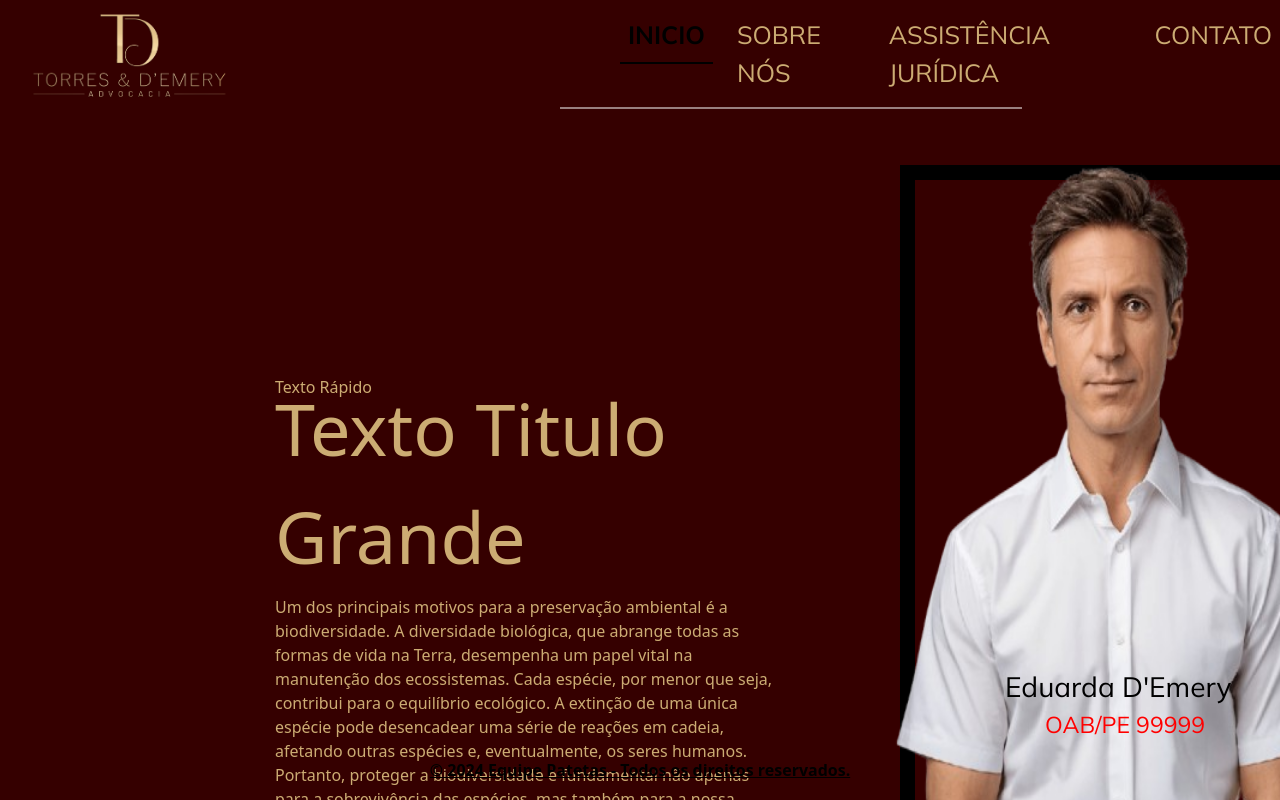
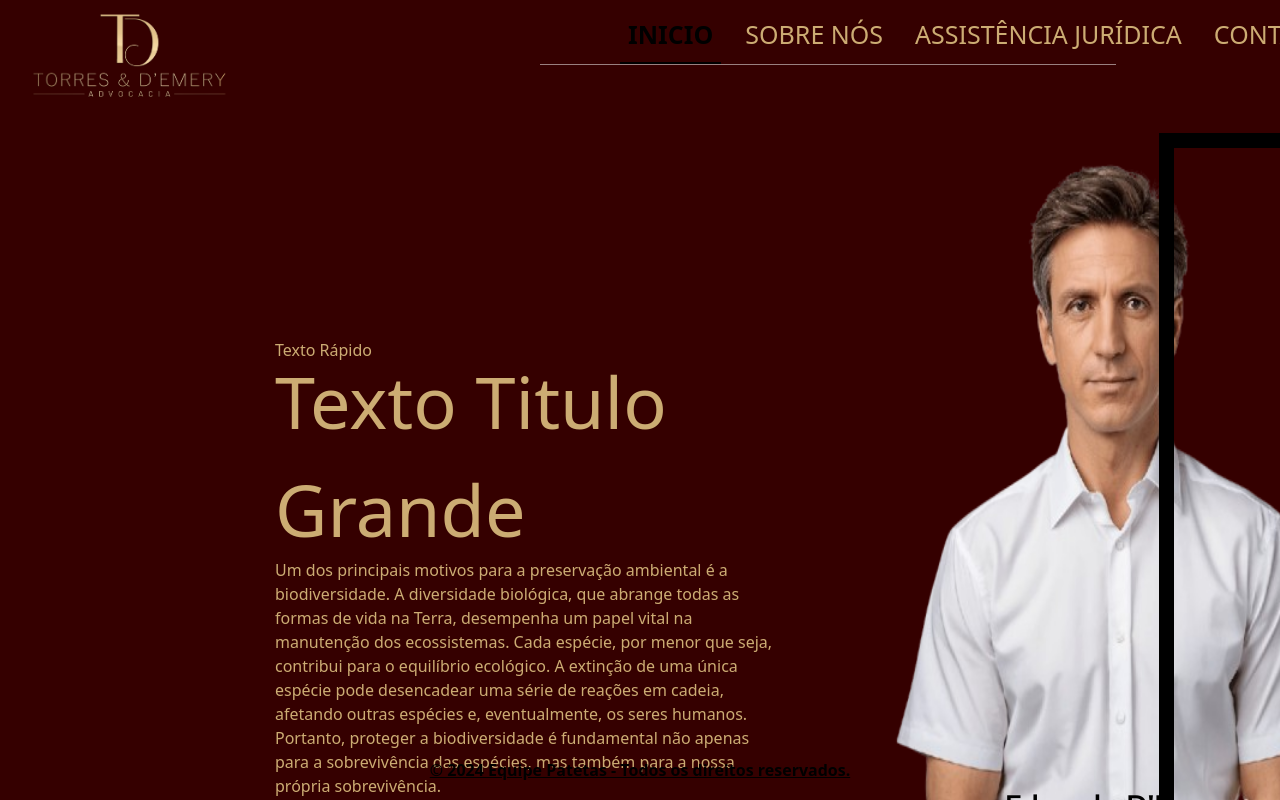
Before and after one commit to FluxusTech0/LandingPage_Advocacia, a React (Vite) app in the folder LandingPage/: page / in a window 1280 px wide. Shown: the top 800 px of the page. Built offline with nearby package versions, Linux system fonts and the light colour scheme.

Commit message:
Ajuste CSS para a segunda pagina ficar 100% dá tela, navbar acompanha o scroll e ajuste na letra e tamanho da legenda dá foto

```diff
--- a/LandingPage/src/App.css
+++ b/LandingPage/src/App.css
@@ -1,13 +1,12 @@
 .navbar {
-  z-index: -1.5;
-  font-size: 25px;
-  font-family: 'Mulish', sans-serif;
-  display: flex;
-  justify-content: center;
-  align-items: center;
-  margin-left: 620px;
-  margin-top: -100px;
-  position: sticky;
+    width: 100%;
+    position: absolute; /* Não está fixa no topo, apenas acompanha o site */
+    background-color: transparent;
+    transition: background-color 0.3s ease, padding 0.3s ease;
+    padding: 20px;
+    top: -100px;
+    left: 620px;
+    font-size: 25px;
   }
 
 .navbar .nav-link{
@@ -18,6 +17,14 @@
 .navbar .nav-link:hover{
     color: #CCAC73;
 }
+
+.navbar.scrolled {
+    position: fixed; /* Quando rolar, a navbar segue fixada */
+    top: 0;
+    background-color: #350000; /* Altera a cor quando o scroll acontece */
+    padding: 10px;
+    z-index: 10000;
+  }
 
 .backgroundimage {
     position: fixed;
@@ -36,13 +43,15 @@
 .navbar::after {
     content: "";
     display: block;
-    height: 2px;
-    width: 70%;
+    height: 1px;
+    width: 45%;
     background-color: rgba(255, 255, 255, 0.5);
     position: absolute;
     bottom: 0;
     left: 0;
-    margin-left: -60px;
+    margin-left: -80px;
+    top: 64px;
+    z-index: -1;
 
     }
 
@@ -78,14 +87,14 @@ footer p{
     color: #CCAC73;
     margin-left: 150px;
     position: absolute;
-    top: 250px; /* Altere a posição como necessário */
+    top: 150px; /* Altere a posição como necessário */
 
 }
 
 
 .textoTituloGrande{
     color: #CCAC73;
-    margin-top: 249px;
+    margin-top: 159px;
     position: absolute;
     margin-left: 150px;
     font-size: 450%;
@@ -100,7 +109,7 @@ footer p{
 .textoTextoPequeno{
     color: #CCAC73;
     margin-left: 150px;
-    margin-top: 470px;
+    margin-top: 370px;
     z-index: 9;
     width: 500px; /* Defina a largura do contêiner */
     word-wrap: break-word; /* Quebra palavras longas se não couber */
@@ -122,7 +131,7 @@ footer p{
     width: 600px;
     height: 750px;
     left: 700px;
-    margin-top: 10px;
+    margin-top: -55px;
     position: absolute;
     z-index: 10;
 
@@ -132,7 +141,7 @@ footer p{
     width: 600px;
     height: 750px;
     left: 2100px;
-    margin-top: 10px;
+    margin-top: -55px;
     position: absolute;
     z-index: 10;
 
@@ -140,57 +149,61 @@ footer p{
 
 .nomep {
     width: 100%;
-    height: 60px;
+    height: 150px;
     display: flex;
     align-items: center;
     justify-content: space-between;
     position: absolute;
-    bottom: -600px;
+    bottom: -700px;
     z-index: 10;
     margin-left: 880px;
     color: black;
     font-size: 28px;
-    font-family: 'Mulish', sans-serif
+    font-family: 'Mulish', sans-serif;
+    font-weight:bolder;
 }
 
 .nomeoab {
     width: 100%;
-    height: 60px;
+    height: 150px;
     display: flex;
     align-items: center;
     justify-content: space-between;
     position: absolute;
-    bottom: -630px;
+    bottom: -730px;
     z-index: 10;
     margin-left: 920px;
     color: red;
     font-size: 23px;
-    font-family: 'Mulish', sans-serif
+    font-family: 'Mulish', sans-serif;
+
+
 }
 
 .nomep2 {
     width: 100%;
-    height: 60px;
+    height: 150px;
     display: flex;
     align-items: center;
     justify-content: space-between;
     position: absolute;
-    bottom: -600px;
+    bottom: -700px;
     z-index: 10;
     margin-left: 2350px;
-    color: black;
+    color: #CCAC73;
     font-size: 28px;
-    font-family: 'Mulish', sans-serif
+    font-family: 'Mulish', sans-serif;
+    font-weight:bolder;
 }
 
 .nomeoab2 {
     width: 100%;
-    height: 60px;
+    height: 150px;
     display: flex;
     align-items: center;
     justify-content: space-between;
     position: absolute;
-    bottom: -630px;
+    bottom: -730px;
     z-index: 10;
     margin-left: 2350px;
     color: red;
@@ -205,10 +218,10 @@ footer p{
     border: 15px solid black;
     background-color: transparent;
     z-index: -1;
-    left: 700px;
-    margin-top: 40px;
+    left: 1545px;
+    margin-top: -55px;
     position: absolute;
-    margin-left: 200px;
+    margin-left: 190px;
 }
 
 ::-webkit-scrollbar {
@@ -239,4 +252,5 @@ body {
 .testando {
     margin-top: 900px;
     position: absolute;
+    height: 100vh; /* A página vai ocupar 100% da altura da tela */
 }
--- a/LandingPage/src/App.jsx
+++ b/LandingPage/src/App.jsx
@@ -6,7 +6,6 @@ import 'bootstrap/dist/css/bootstrap.min.css';
 import TextTelaInicial from './components/TextTelaInicial';
 import { BrowserRouter as Router, Route, Routes, } from 'react-router-dom';
 import Sobre from './components/Sobre';
-
 
 
 function App() {
@@ -21,6 +20,7 @@ function App() {
     <Header/>
     <TextTelaInicial/>
     <Sobre/>
+
       <Footer/>
 
     </>
--- a/LandingPage/src/components/Header.jsx
+++ b/LandingPage/src/components/Header.jsx
@@ -1,25 +1,51 @@
 import { Navbar } from "react-bootstrap";
 import Nav from "react-bootstrap/Nav";
 import LogoDourada from "../assets/img/logoouro.png";
-import { Link } from 'react-scroll'
+import { Link } from "react-scroll";
+import { useState, useEffect } from "react";
+
 
 function Header() {
+
+  const [isScrolled, setIsScrolled] = useState(false);
+
+  useEffect(() => {
+    const handleScroll = () => {
+      // Se a posição de scroll for maior que 50px, marca como scrolled
+      if (window.scrollY > 50) {
+        setIsScrolled(true);
+      } else {
+        setIsScrolled(false);
+      }
+    };
+
+    // Adiciona o event listener no scroll
+    window.addEventListener('scroll', handleScroll);
+
+    // Remove o event listener quando o componente desmonta
+    return () => {
+      window.removeEventListener('scroll', handleScroll);
+    };
+  }, []);
+
+
   return (
     <>
       <div>
         <img className="imagelogob" src={LogoDourada} alt="LogoDourada" />
       </div>
 
-
-
-        <Navbar>
-
-          <Nav variant="underline" defaultActiveKey="/home">
+      <Navbar className={`navbar ${isScrolled ? 'scrolled' : ''}`}>
+        <Nav variant="underline" defaultActiveKey="/home" >
           <Nav.Item>
             <Nav.Link href="/home">INICIO</Nav.Link>
           </Nav.Item>
           <Nav.Item>
-            <Nav.Link eventKey="link-1"><Link to="section1" smooth={true} duration={500}>SOBRE NÓS</Link></Nav.Link>
+            <Nav.Link eventKey="link-1">
+              <Link to="section1" smooth={true} duration={500}>
+                SOBRE NÓS
+              </Link>
+            </Nav.Link>
           </Nav.Item>
           <Nav.Item>
             <Nav.Link eventKey="link-2">ASSISTÊNCIA JURÍDICA</Nav.Link>
@@ -27,12 +53,8 @@ function Header() {
           <Nav.Item>
             <Nav.Link eventKey="link-3">CONTATO</Nav.Link>
           </Nav.Item>
-
         </Nav>
       </Navbar>
-
-
-
     </>
   );
 }
--- a/LandingPage/src/components/Navbar.css
+++ /dev/null
@@ -1,13 +0,0 @@
-/* Navbar.css */
-.nav-link {
-    color: rgb(179, 24, 24); /* Cor padrão dos links */
-    transition: color 0.3s ease; /* Transição suave ao mudar a cor */
-  }
-
-  .nav-link:hover {
-    color: gray; /* Cor ao passar o mouse */
-  }
-
-  .nav-link.active {
-    color: yellow; /* Cor do link quando ativo/clicado */
-  }
--- a/LandingPage/src/components/TextTelaInicial.jsx
+++ b/LandingPage/src/components/TextTelaInicial.jsx
@@ -52,12 +52,15 @@ const TextTelaInicial = () => {
           <div>
             <img className="imageAdvogada" src={ImagemMulher} alt="LogoDourada" />
           </div>
-        <div class="nomep2"><p>Reinan Anao</p></div>
+          <div class="nomep2"><p>Eduarda Torres</p></div>
           <div class="nomeoab2">OAB/PE 99999</div>
         </animated.p>
       </div>
+      <div>
+        <animated.p style={props2} className="slide-text">
           <div className="quadrado"></div>
-
+        </animated.p>
+      </div>
     </>
 
   );
```
Lines whose indentation alone changed are shown as unchanged.
